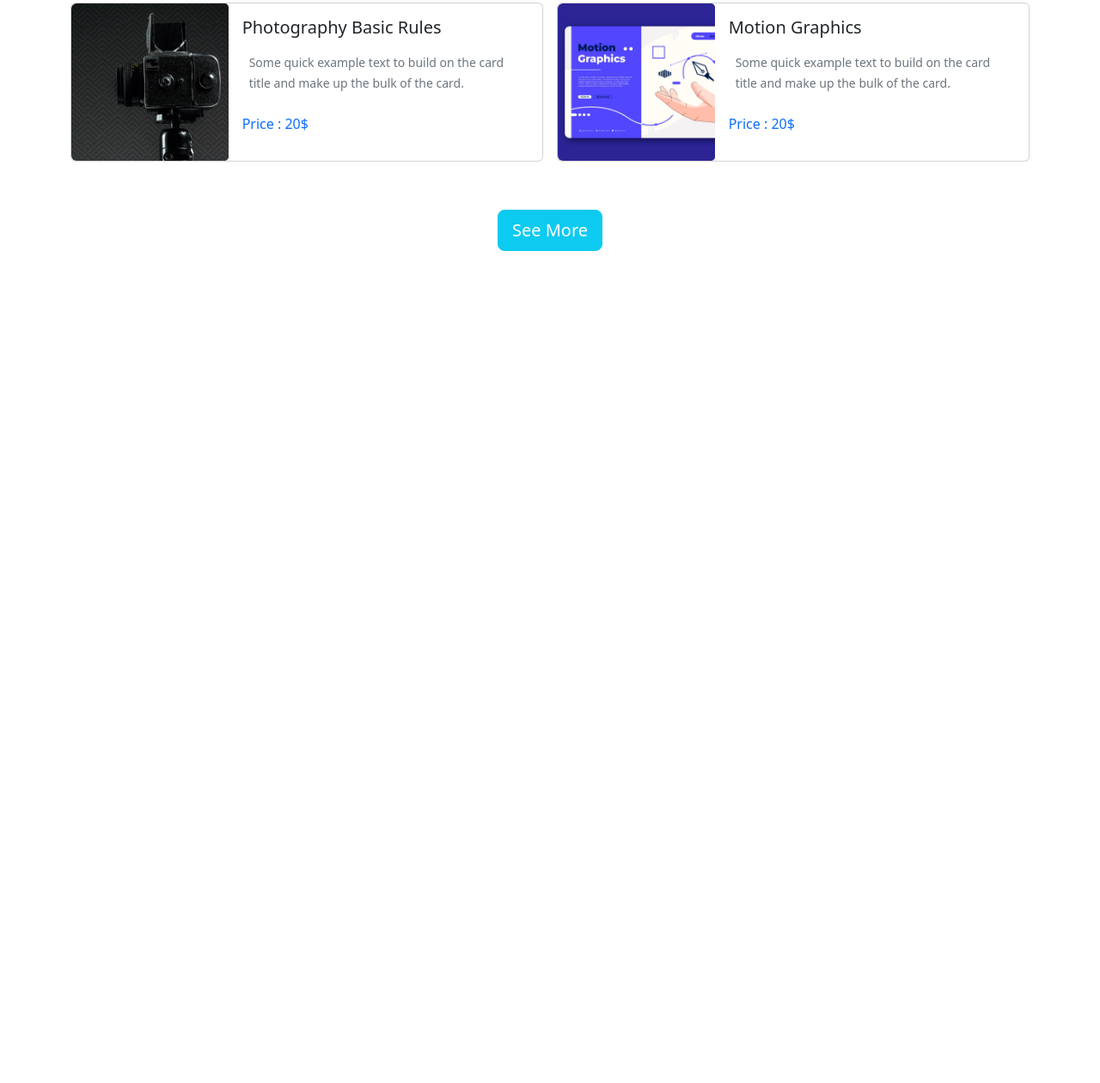
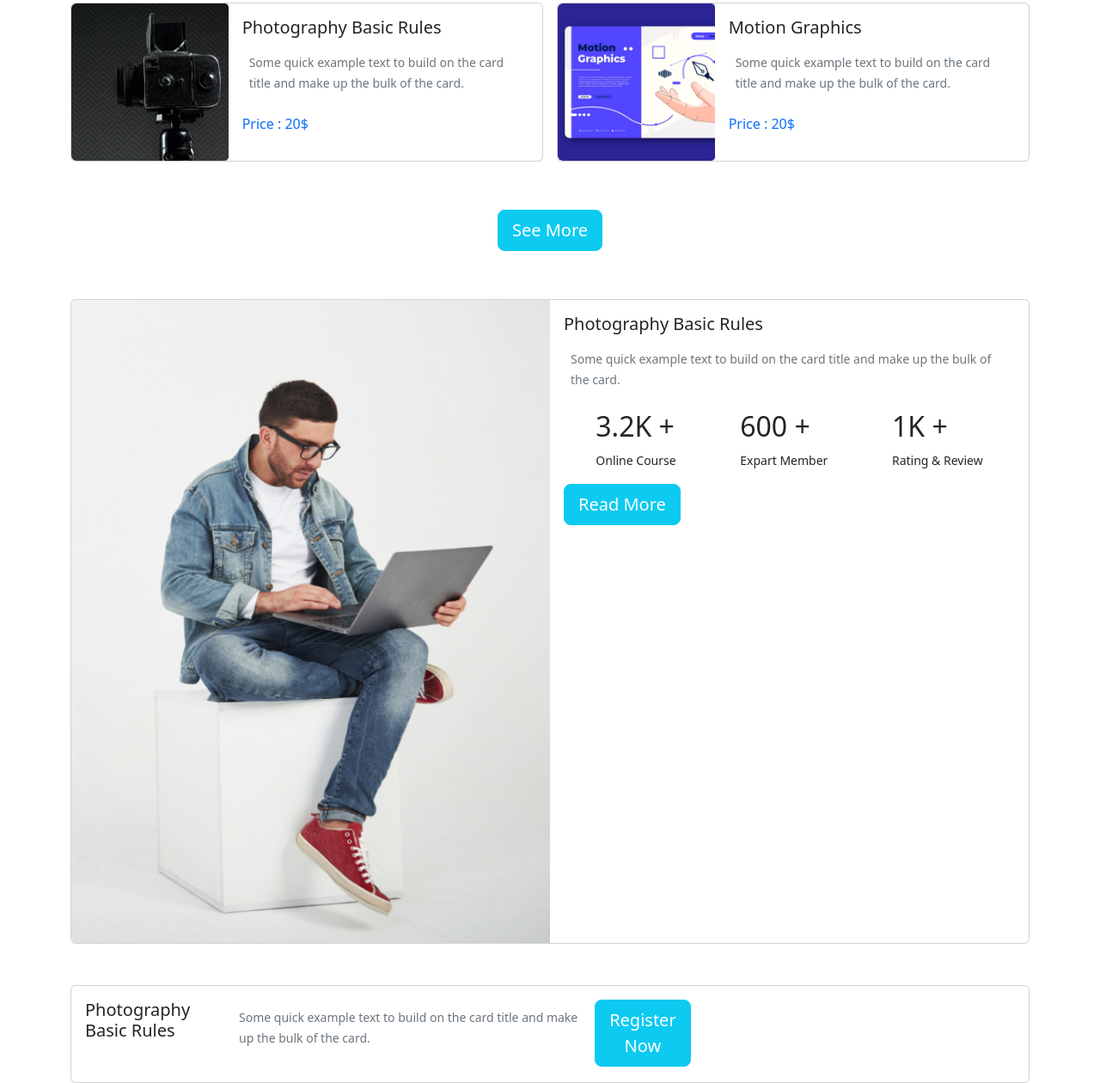
Before and after one commit to RZ-Milon/milestone3-Assignment, a plain HTML site: page index.html in a window 1280 px wide. Shown: the part 1612-2872 px from the top of the page at 86% size. Before the commit the page ends 1960 px from the top, so only its background shows below. Drawn offline with nearby package versions, Linux system fonts and the light colour scheme.

Commit message:
add reating section

```diff
--- a/index.html
+++ b/index.html
@@ -84,7 +84,7 @@
         >
           <div class="carousel-inner">
             <!-- First slide -->
-            <div class="carousel-item active">
+            <div class="carousel-item active ">
               <div class="">
                 <img
                   src="./images/cover/cover-1.png"
@@ -92,6 +92,7 @@
                   alt="..."
                 />
               </div>
+
               <div class="carousel-caption">
                 <h2 class="fs-1 fw-bolder">Get Started Digital Learning</h2>
                 <p class="fs-4">
@@ -107,7 +108,7 @@
             </div>
 
             <!-- Second slide -->
-            <div class="carousel-item active">
+            <div class="carousel-item active ">
               <div class="">
                 <img
                   src="./images/cover/cover-3.jpg"
@@ -130,7 +131,7 @@
             </div>
 
             <!-- Third slide -->
-            <div class="carousel-item active">
+            <div class="carousel-item active ">
               <div class="rounded">
                 <img
                   src="./images/cover/cover-2.jpg"
@@ -358,12 +359,84 @@
             </div>
           </div>
         </div>
-        <div class="d-flex justify-content-center p-2 mt-5 mb-5">
+        <div class="d-flex justify-content-center p-2 m-5">
             <button class="btn btn-info btn-lg text-center text-white "> See More</button>
         </div>
-
       </section>
       <!-- Courses section end -->
+
+      <!-- Rating Section -->
+      <section class="container mt-5">
+        <div class="col col-lg-12">
+          <div class="card">
+            <div class="row g-0">
+              <div class="col-lg-6">
+                <img
+                  src="./images/working.png"
+                  class="img-fluid rounded-start"
+                  alt="..."
+                />
+              </div>
+              <div class="col-lg-6">
+                <div class="card-body">
+                  <h5 class="card-title">Photography Basic Rules</h5>
+                  <p class="card-text fs-6 p-2">
+                    <small class="text-muted"
+                      >Some quick example text to build on the card title
+                      and make up the bulk of the card.</small
+                    >
+                  </p>
+                  <div class="d-flex justify-content-around">
+                    <div>
+                      <h2>3.2K +</h2>
+                      <p><small>Online Course</small></p>
+                    </div>
+                    <div>
+                      <h2>600 +</h2>
+                      <p><small>Expart Member</small></p>
+                    </div>
+                    <div>
+                      <h2>1K + </h2>
+                      <p><small>Rating & Review</small></p>
+                    </div>
+                  </div>
+
+                  <div class="">
+                    <button class="btn btn-info btn-lg text-center text-white "> Read More</button>
+                  </div>
+                </div>
+              </div>
+            </div>
+          </div>
+        </div>
+      </section>
+
+
+      <!-- Join section -->
+      <section class="container mt-5">
+        <div class="col col-lg-12">
+          <div class="card">
+            <div class="row g-0 ">
+              <div class="col-lg-8">
+                <div class="card-body d-flex">
+                  <h5 class="card-title">Photography Basic Rules</h5>
+                  <p class="card-text fs-6 p-2">
+                    <small class="text-muted"
+                      >Some quick example text to build on the card title
+                      and make up the bulk of the card.</small
+                    >
+                  </p>
+                  <div class="">
+
+                  <div class="col-lg-4">
+                    <button class="btn btn-info btn-lg text-center text-white "> Register Now</button>
+                  </div>
+                </div>
+              </div>
+            </div>
+          </div>
+        </div>
+      </section>
     </main>
 
     <script src="https://cdn.jsdelivr.net/npm/bootstrap@5.2.0/dist/js/bootstrap.bundle.min.js"></script>
```
